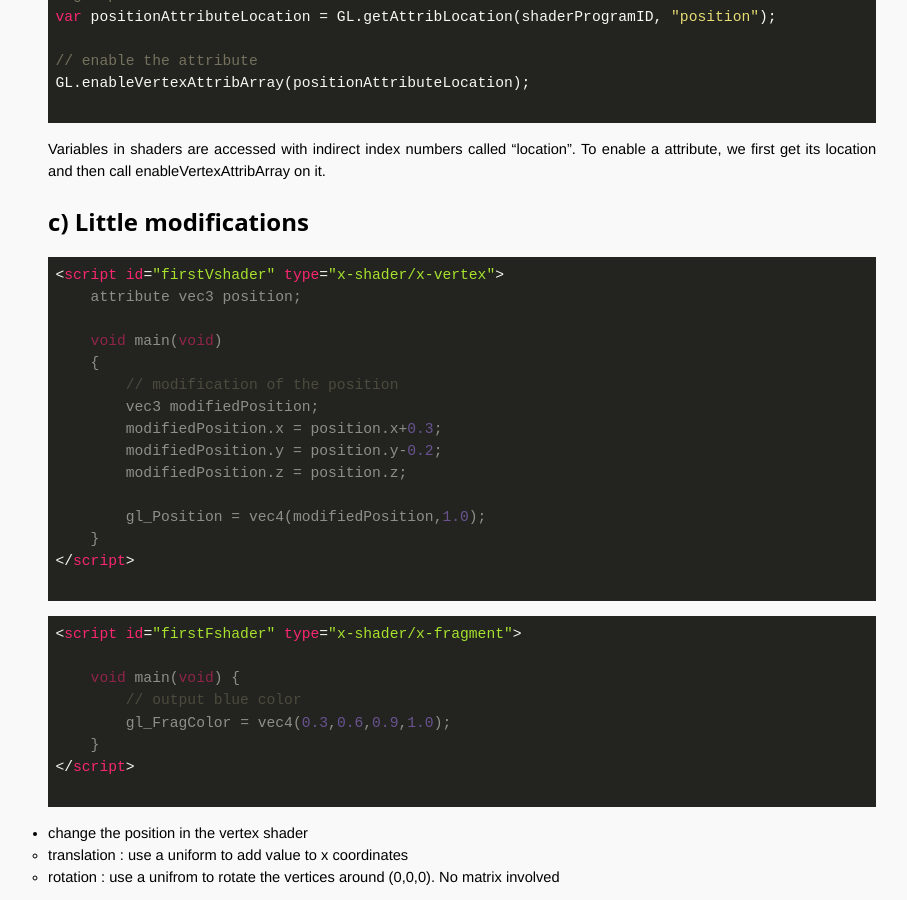
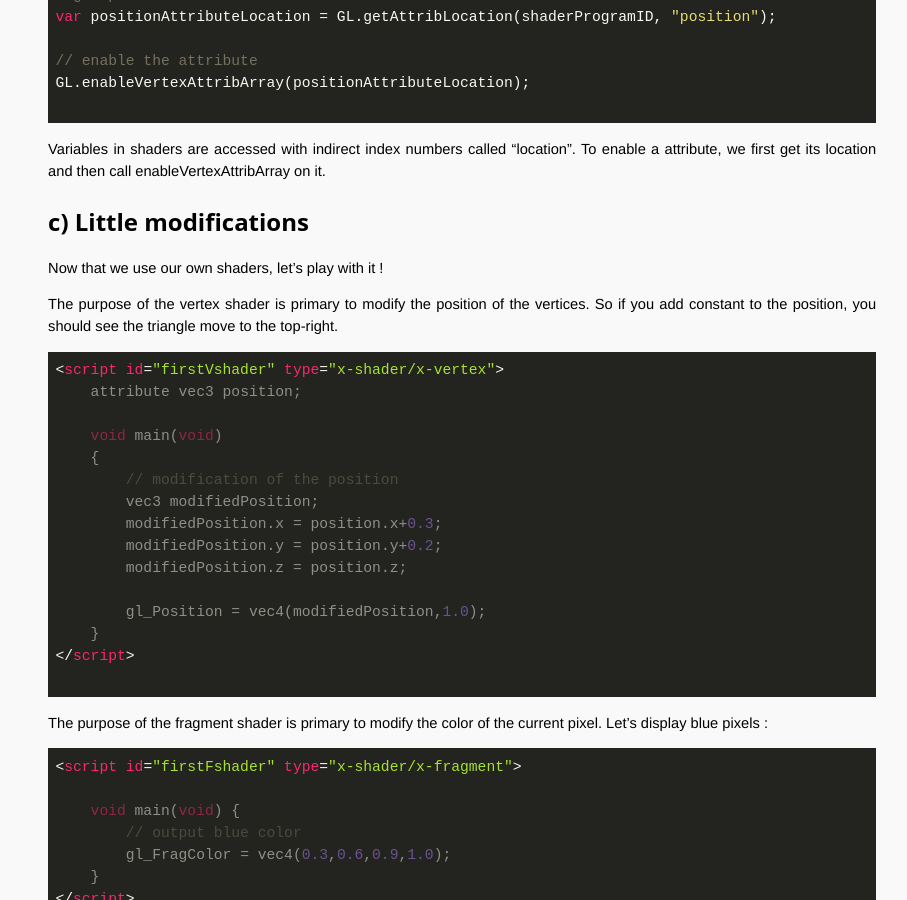
Before and after one commit to OpenTechSchool-Brussels/intro-to-webGL-and-shaders, a Jekyll site: the page built from log2_intro_shaders.md, in a window 1280 px wide and 900 px high, scrolled down 2599 px. Shown: the whole window, without its empty margins (308-1215 px from the left). Built offline with Jekyll 4.4.1, drawn with Linux system fonts in a browser that asks for light colours.

Commit message:
update log 2

```diff
--- a/log2_intro_shaders.md
+++ b/log2_intro_shaders.md
@@ -128,6 +128,10 @@ Variables in shaders are accessed with indirect index numbers called "location".
 
 ## c) Little modifications
 
+Now that we use our own shaders, let's play with it !
+
+The purpose of the vertex shader is primary to modify the position of the vertices. So if you add constant to the position, you should see the triangle move to the top-right.
+
 ~~~ html
 <script id="firstVshader" type="x-shader/x-vertex">
     attribute vec3 position;
@@ -137,7 +141,7 @@ Variables in shaders are accessed with indirect index numbers called "location".
         // modification of the position
         vec3 modifiedPosition;
         modifiedPosition.x = position.x+0.3;
-        modifiedPosition.y = position.y-0.2;
+        modifiedPosition.y = position.y+0.2;
         modifiedPosition.z = position.z;
 
         gl_Position = vec4(modifiedPosition,1.0);
@@ -145,6 +149,8 @@ Variables in shaders are accessed with indirect index numbers called "location".
 </script>
 
 ~~~
+
+The purpose of the fragment shader is primary to modify the color of the current pixel. Let's display blue pixels :
 
 ~~~ html
 <script id="firstFshader" type="x-shader/x-fragment">
```
